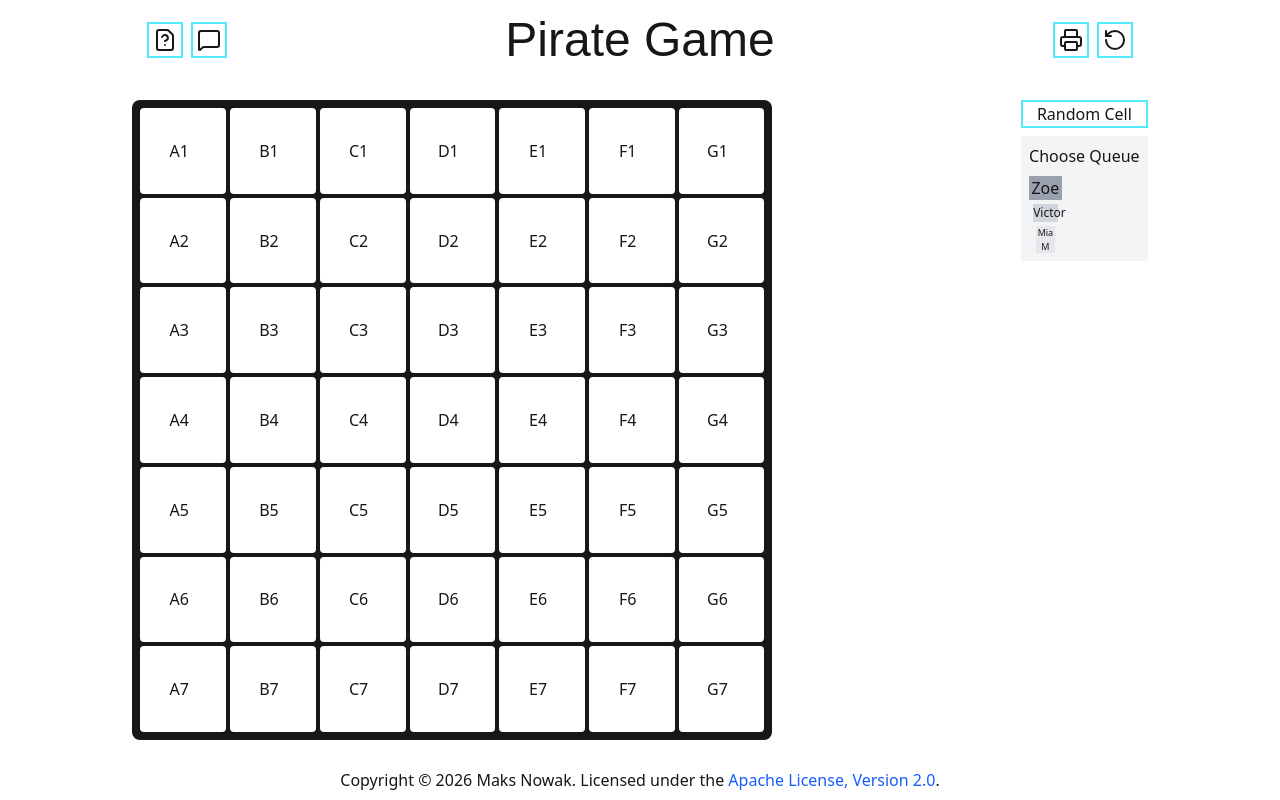
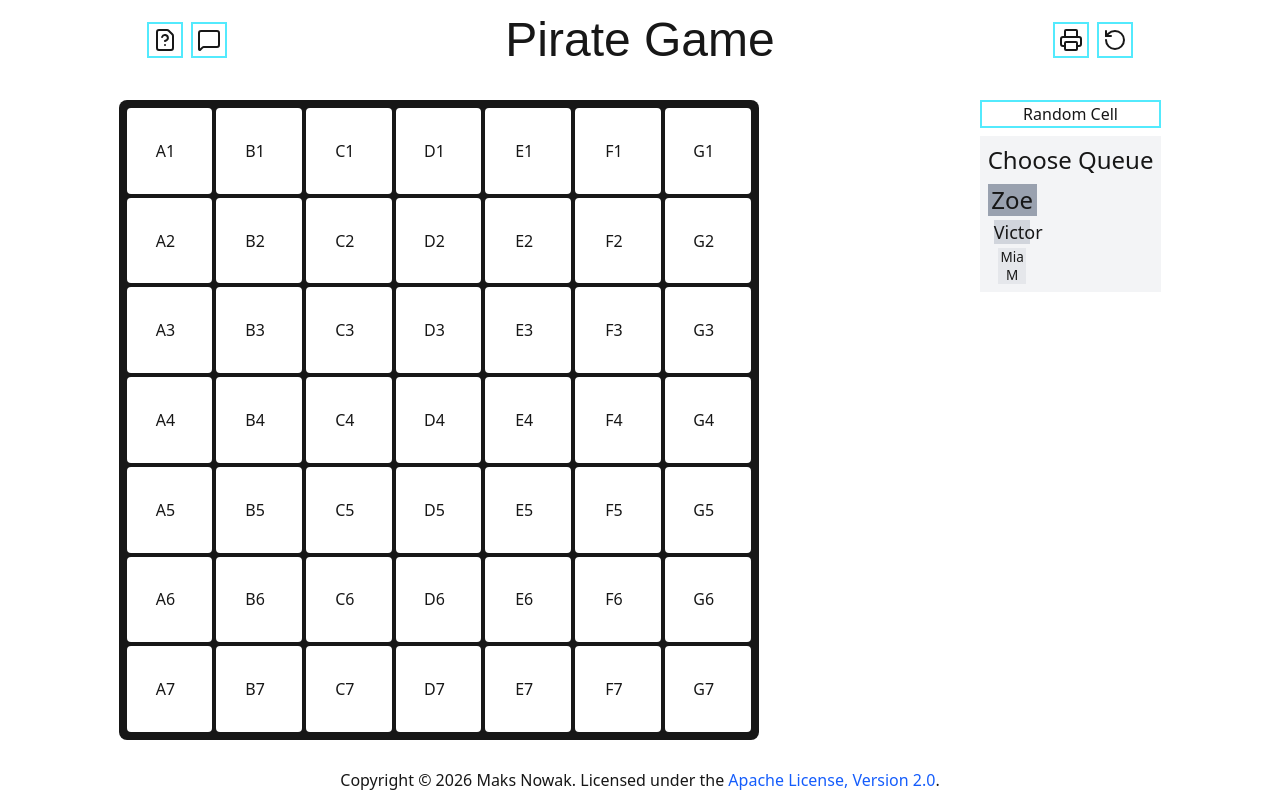
Before and after one commit to f2reninj5/Pirate-Game, a Next.js app: page / in a window 1280 px wide. Built offline with nearby package versions, Linux system fonts and the light colour scheme; a web font is replaced by a local one.

Commit message:
Make choose queue font sizes depend on root component

```diff
--- a/src/component/choose-queue.tsx
+++ b/src/component/choose-queue.tsx
@@ -9,12 +9,15 @@ import { GameContext } from "@/context/game-context";
 
 function ChooseQueueTrigger(queue: string[]) {
   return (
-    <button className="bg-gray-100 p-2 flex flex-col gap-2" type="button">
+    <button
+      className="text-2xl bg-gray-100 p-2 flex flex-col gap-2"
+      type="button"
+    >
       <div>Choose Queue</div>
-      <div className=" flex flex-col items-center gap-1">
-        <div className="bg-gray-400 text-[16px] w-full">{queue[0]}</div>
-        <div className="bg-gray-300 text-[12px] w-[75%]">{queue[1]}</div>
-        <div className="bg-gray-200 text-[9px] w-[56.25%]">{queue[2]}</div>
+      <div className="flex flex-col items-center gap-1">
+        <div className="bg-gray-400 text-[1em] w-full">{queue[0]}</div>
+        <div className="bg-gray-300 text-[0.75em] w-[75%]">{queue[1]}</div>
+        <div className="bg-gray-200 text-[0.5625em] w-[56.25%]">{queue[2]}</div>
       </div>
     </button>
   );
```
